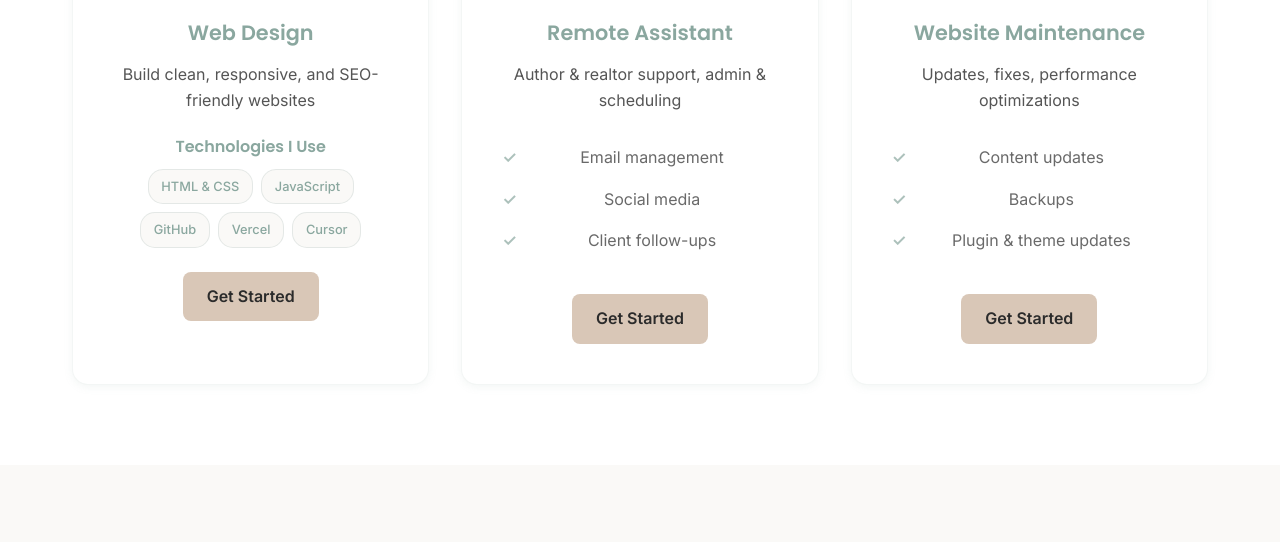
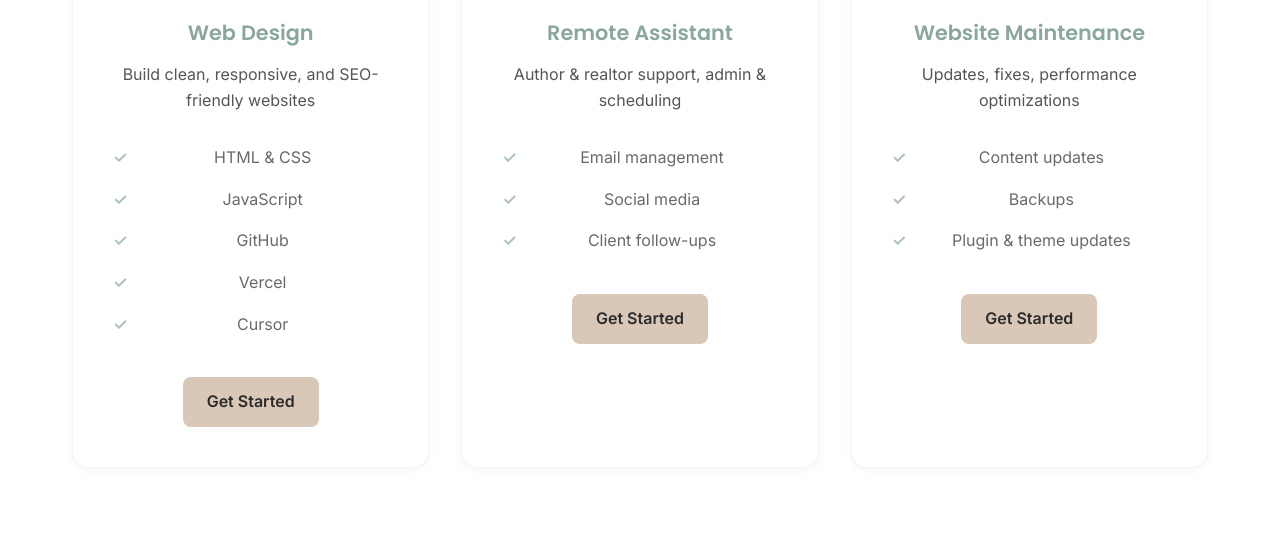
Before and after one commit to rclendenen/rileyclendenen.com1, a plain HTML site: page index.html in a window 1280 px wide. Shown: the part 1100-1642 px from the top of the page. Drawn offline with Linux system fonts and the light colour scheme.

Commit message:
Update Web Design section to use consistent list format with checkmarks

```diff
--- a/index.html
+++ b/index.html
@@ -69,16 +69,13 @@
                     </div>
                     <h3>Web Design</h3>
                     <p>Build clean, responsive, and SEO-friendly websites</p>
-                    <div class="technologies-section">
-                        <h4>Technologies I Use</h4>
-                        <div class="tech-badges">
-                            <span class="tech-badge">HTML & CSS</span>
-                            <span class="tech-badge">JavaScript</span>
-                            <span class="tech-badge">GitHub</span>
-                            <span class="tech-badge">Vercel</span>
-                            <span class="tech-badge">Cursor</span>
-                        </div>
-                    </div>
+                    <ul class="service-features">
+                        <li>HTML & CSS</li>
+                        <li>JavaScript</li>
+                        <li>GitHub</li>
+                        <li>Vercel</li>
+                        <li>Cursor</li>
+                    </ul>
                     <a href="#contact" class="service-cta">Get Started</a>
                 </div>
                 <div class="service-card">
--- a/styles.css
+++ b/styles.css
@@ -418,42 +418,6 @@ p {
     transform: translateY(-2px);
 }
 
-/* Technologies Section */
-.technologies-section {
-    margin: 1.5rem 0;
-}
-
-.technologies-section h4 {
-    color: var(--sage-green);
-    font-size: 1rem;
-    font-weight: 600;
-    margin-bottom: 0.8rem;
-    text-align: center;
-}
-
-.tech-badges {
-    display: flex;
-    flex-wrap: wrap;
-    gap: 0.5rem;
-    justify-content: center;
-}
-
-.tech-badge {
-    background: var(--light-bg);
-    color: var(--sage-green);
-    padding: 0.4rem 0.8rem;
-    border-radius: 15px;
-    font-size: 0.8rem;
-    font-weight: 500;
-    border: 1px solid rgba(138, 167, 159, 0.2);
-    transition: var(--transition);
-}
-
-.tech-badge:hover {
-    background: var(--sage-green);
-    color: var(--white);
-    transform: translateY(-1px);
-}
 
 /* About Section */
 .about {
```
